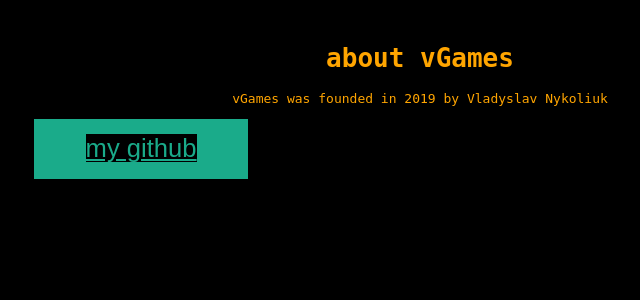
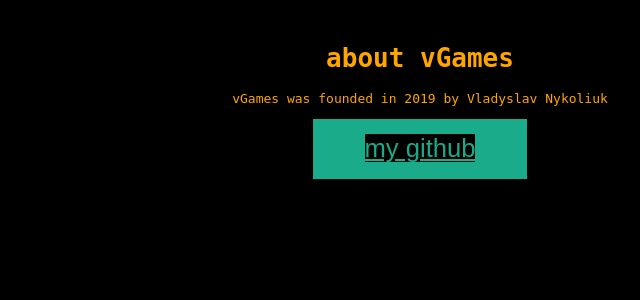
Before and after one commit to vladyslavnUA/vGames, a Flask app: page /about in a window 1280 px wide. Shown: the top 300 px of the page, without its empty margins (220-860 px from the left). Run offline with Flask 2, Linux system fonts and the light colour scheme; some libraries are stand-ins or nearby versions.

Commit message:
updated about

```diff
--- a/templates/about.html
+++ b/templates/about.html
@@ -32,7 +32,7 @@
             background:#1AAB8A;
             color:#fff;
             border:none;
-            position:relative;
+            position:center;
             height:60px;
             font-size:1.6em;
             padding:0 2em;
@@ -67,7 +67,7 @@
 
     </style>
 </button>
-<<<<<<< HEAD
+
 <style>
 /* a little hack... */
 * {
@@ -92,8 +92,7 @@ h1 {
 <div class='love'>
     <p>Made with <img src="https://s3-us-west-2.amazonaws.com/s.cdpn.io/217233/love_copy.png" /></a></p>
 </div> -->
-=======
+
 
 </body>
 </html>
->>>>>>> e8f2d78be7e7b38a5c81404bce5e27e6af4e54c6
```
